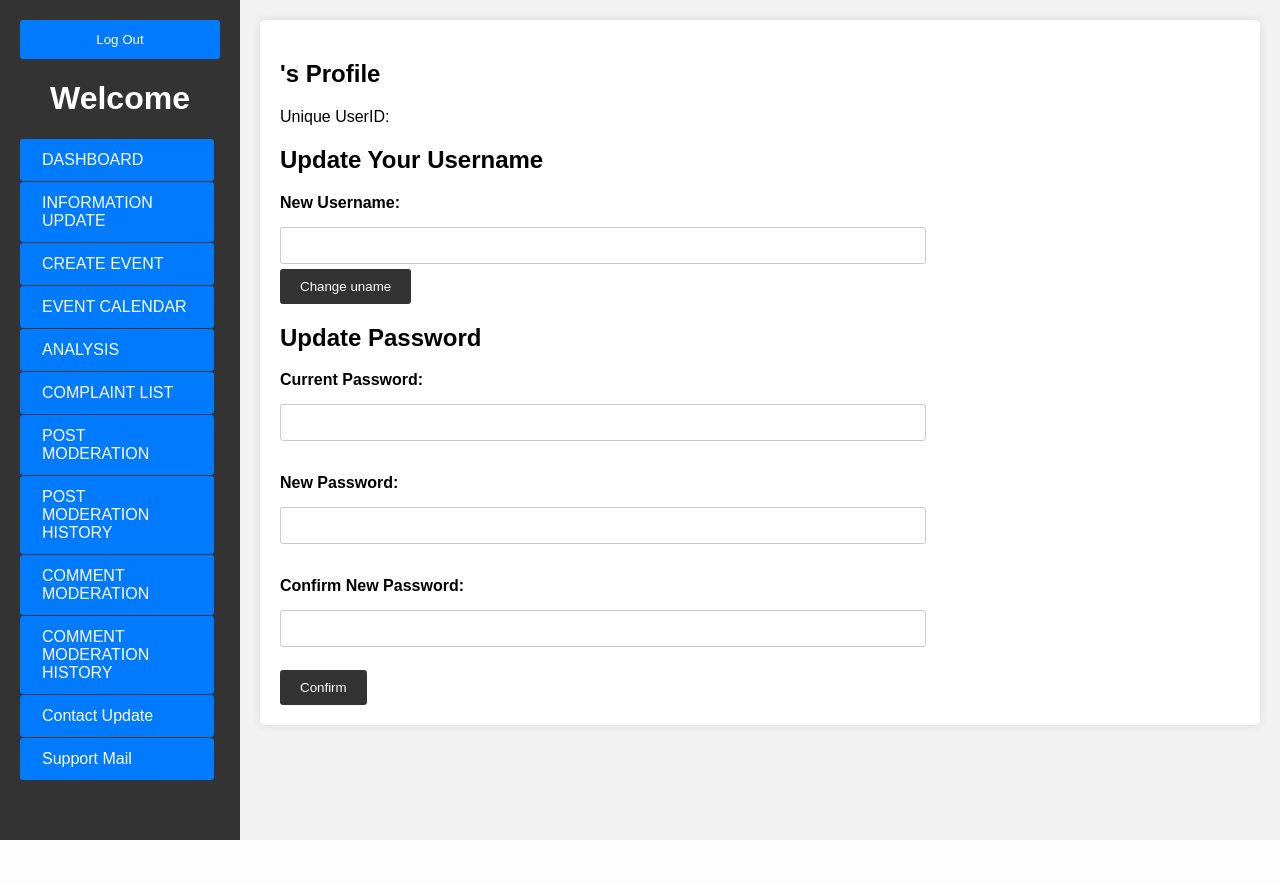
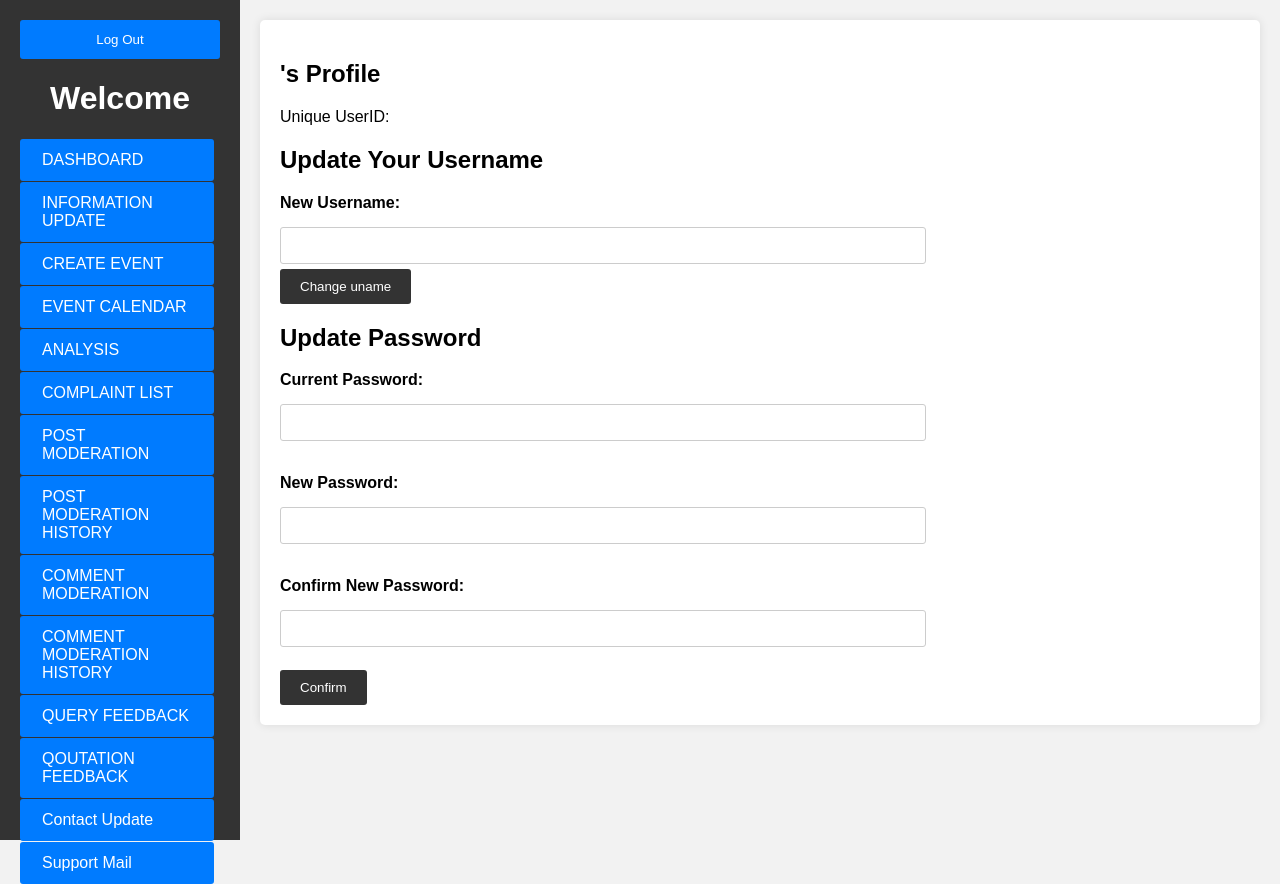
Before and after one commit to ACH1LL35/Event-Management, a PHP site: page /ModInfoUpdate.php in a window 1280 px wide. Before the commit the page ends 840 px from the top, so only its background shows below. Run offline with PHP 8.4, Linux system fonts and the light colour scheme; data comes from the database, SQL or seed files in the repository.

Commit message:
ADDED BUTTON

```diff
--- a/AdminAdd2Gallary.php
+++ b/AdminAdd2Gallary.php
@@ -165,6 +165,8 @@ if ($row = mysqli_fetch_assoc($result)) {
             <li><a href="#">POST MODERATION HISTORY</a></li>
             <li><a href="AdminCommentModeration.php">COMMENT MODERATION</a></li>
             <li><a href="#">COMMENT MODERATION HISTORY</a></li>
+            <li><a href="#">QUERY FEEDBACK</a></li>
+            <li><a href="#">QOUTATION FEEDBACK</a></li>
             <li><a href="AdminAdd2Gallary.php">ADD TO GALLERY</a></li>
             <li><a href="AdminUserManagement.php">USER MANAGEMENT</a></li>
         </ul>
--- a/AdminCommentModeration.php
+++ b/AdminCommentModeration.php
@@ -182,6 +182,8 @@ if ($row = mysqli_fetch_assoc($result)) {
             <li><a href="#">POST MODERATION HISTORY</a></li>
             <li><a href="AdminCommentModeration.php">COMMENT MODERATION</a></li>
             <li><a href="#">COMMENT MODERATION HISTORY</a></li>
+            <li><a href="#">QUERY FEEDBACK</a></li>
+            <li><a href="#">QOUTATION FEEDBACK</a></li>
             <li><a href="AdminAdd2Gallary.php">ADD TO GALLERY</a></li>
             <li><a href="AdminUserManagement.php">USER MANAGEMENT</a></li>
         </ul>
--- a/AdminComplaint.php
+++ b/AdminComplaint.php
@@ -182,6 +182,8 @@ if ($row = mysqli_fetch_assoc($result)) {
             <li><a href="#">POST MODERATION HISTORY</a></li>
             <li><a href="AdminCommentModeration.php">COMMENT MODERATION</a></li>
             <li><a href="#">COMMENT MODERATION HISTORY</a></li>
+            <li><a href="#">QUERY FEEDBACK</a></li>
+            <li><a href="#">QOUTATION FEEDBACK</a></li>
             <li><a href="AdminAdd2Gallary.php">ADD TO GALLERY</a></li>
             <li><a href="AdminUserManagement.php">USER MANAGEMENT</a></li>
         </ul>
--- a/AdminDemo.php
+++ b/AdminDemo.php
@@ -161,6 +161,8 @@ if ($row = mysqli_fetch_assoc($result)) {
             <li><a href="#">POST MODERATION HISTORY</a></li>
             <li><a href="AdminCommentModeration.php">COMMENT MODERATION</a></li>
             <li><a href="#">COMMENT MODERATION HISTORY</a></li>
+            <li><a href="#">QUERY FEEDBACK</a></li>
+            <li><a href="#">QOUTATION FEEDBACK</a></li>
             <li><a href="AdminAdd2Gallary.php">ADD TO GALLERY</a></li>
             <li><a href="AdminUserManagement.php">USER MANAGEMENT</a></li>
         </ul>
--- a/AdminEvent.php
+++ b/AdminEvent.php
@@ -163,6 +163,8 @@ if ($row = mysqli_fetch_assoc($result)) {
             <li><a href="#">POST MODERATION HISTORY</a></li>
             <li><a href="AdminCommentModeration.php">COMMENT MODERATION</a></li>
             <li><a href="#">COMMENT MODERATION HISTORY</a></li>
+            <li><a href="#">QUERY FEEDBACK</a></li>
+            <li><a href="#">QOUTATION FEEDBACK</a></li>
             <li><a href="AdminAdd2Gallary.php">ADD TO GALLERY</a></li>
             <li><a href="AdminUserManagement.php">USER MANAGEMENT</a></li>
         </ul>
--- a/AdminEventHistory.php
+++ b/AdminEventHistory.php
@@ -183,6 +183,8 @@ if ($row = mysqli_fetch_assoc($result)) {
             <li><a href="#">POST MODERATION HISTORY</a></li>
             <li><a href="AdminCommentModeration.php">COMMENT MODERATION</a></li>
             <li><a href="#">COMMENT MODERATION HISTORY</a></li>
+            <li><a href="#">QUERY FEEDBACK</a></li>
+            <li><a href="#">QOUTATION FEEDBACK</a></li>
             <li><a href="AdminAdd2Gallary.php">ADD TO GALLERY</a></li>
             <li><a href="AdminUserManagement.php">USER MANAGEMENT</a></li>
         </ul>
--- a/AdminModAccess.php
+++ b/AdminModAccess.php
@@ -217,6 +217,8 @@ if ($result->num_rows > 0) {
             <li><a href="#">POST MODERATION HISTORY</a></li>
             <li><a href="AdminCommentModeration.php">COMMENT MODERATION</a></li>
             <li><a href="#">COMMENT MODERATION HISTORY</a></li>
+            <li><a href="#">QUERY FEEDBACK</a></li>
+            <li><a href="#">QOUTATION FEEDBACK</a></li>
             <li><a href="AdminAdd2Gallary.php">ADD TO GALLERY</a></li>
             <li><a href="UserManagement.php">USER MANAGEMENT</a></li>
         </ul>
--- a/AdminModManagement.php
+++ b/AdminModManagement.php
@@ -157,6 +157,8 @@ if ($row = mysqli_fetch_assoc($result)) {
             <li><a href="#">POST MODERATION HISTORY</a></li>
             <li><a href="AdminCommentModeration.php">COMMENT MODERATION</a></li>
             <li><a href="#">COMMENT MODERATION HISTORY</a></li>
+            <li><a href="#">QUERY FEEDBACK</a></li>
+            <li><a href="#">QOUTATION FEEDBACK</a></li>
             <li><a href="AdminAdd2Gallary.php">ADD TO GALLERY</a></li>
             <li><a href="AdminUserManagement.php">USER MANAGEMENT</a></li>
         </ul>
--- a/AdminPanel.php
+++ b/AdminPanel.php
@@ -126,6 +126,8 @@ if ($row = mysqli_fetch_assoc($result)) {
             <li><a href="#">POST MODERATION HISTORY</a></li>
             <li><a href="AdminCommentModeration.php">COMMENT MODERATION</a></li>
             <li><a href="#">COMMENT MODERATION HISTORY</a></li>
+            <li><a href="#">QUERY FEEDBACK</a></li>
+            <li><a href="#">QOUTATION FEEDBACK</a></li>
             <li><a href="AdminAdd2Gallary.php">ADD TO GALLERY</a></li>
             <li><a href="AdminUserManagement.php">USER MANAGEMENT</a></li>
         </ul>
--- a/AdminPostModeration.php
+++ b/AdminPostModeration.php
@@ -182,6 +182,8 @@ if ($row = mysqli_fetch_assoc($result)) {
             <li><a href="#">POST MODERATION HISTORY</a></li>
             <li><a href="AdminCommentModeration.php">COMMENT MODERATION</a></li>
             <li><a href="#">COMMENT MODERATION HISTORY</a></li>
+            <li><a href="#">QUERY FEEDBACK</a></li>
+            <li><a href="#">QOUTATION FEEDBACK</a></li>
             <li><a href="AdminAdd2Gallary.php">ADD TO GALLERY</a></li>
             <li><a href="AdminUserManagement.php">USER MANAGEMENT</a></li>
         </ul>
--- a/AdminTicketCreation.php
+++ b/AdminTicketCreation.php
@@ -207,6 +207,8 @@ if ($row = mysqli_fetch_assoc($result)) {
             <li><a href="#">POST MODERATION HISTORY</a></li>
             <li><a href="AdminCommentModeration.php">COMMENT MODERATION</a></li>
             <li><a href="#">COMMENT MODERATION HISTORY</a></li>
+            <li><a href="#">QUERY FEEDBACK</a></li>
+            <li><a href="#">QOUTATION FEEDBACK</a></li>
         <li><a href="AdminAdd2Gallary.php">ADD TO GALLERY</a></li>
         <li><a href="AdminUserManagement.php">USER MANAGEMENT</a></li>
     </ul>
--- a/AdminTicketList.php
+++ b/AdminTicketList.php
@@ -157,6 +157,8 @@ if ($row = mysqli_fetch_assoc($result)) {
             <li><a href="#">POST MODERATION HISTORY</a></li>
             <li><a href="AdminCommentModeration.php">COMMENT MODERATION</a></li>
             <li><a href="#">COMMENT MODERATION HISTORY</a></li>
+            <li><a href="#">QUERY FEEDBACK</a></li>
+            <li><a href="#">QOUTATION FEEDBACK</a></li>
             <li><a href="AdminAdd2Gallary.php">ADD TO GALLERY</a></li>
             <li><a href="AdminUserManagement.php">USER MANAGEMENT</a></li>
         </ul>
--- a/AdminUserManagement.php
+++ b/AdminUserManagement.php
@@ -157,6 +157,8 @@ if ($row = mysqli_fetch_assoc($result)) {
             <li><a href="#">POST MODERATION HISTORY</a></li>
             <li><a href="AdminCommentModeration.php">COMMENT MODERATION</a></li>
             <li><a href="#">COMMENT MODERATION HISTORY</a></li>
+            <li><a href="#">QUERY FEEDBACK</a></li>
+            <li><a href="#">QOUTATION FEEDBACK</a></li>
             <li><a href="AdminAdd2Gallary.php">ADD TO GALLERY</a></li>
             <li><a href="AdminUserManagement.php">USER MANAGEMENT</a></li>
         </ul>
--- a/ModCommentModeration.php
+++ b/ModCommentModeration.php
@@ -167,6 +167,8 @@ if ($row = mysqli_fetch_assoc($result)) {
             <li><a href="#">POST MODERATION HISTORY</a></li>
             <li><a href="ModCommentModeration.php">COMMENT MODERATION</a></li>
             <li><a href="#">COMMENT MODERATION HISTORY</a></li>
+            <li><a href="#">QUERY FEEDBACK</a></li>
+            <li><a href="#">QOUTATION FEEDBACK</a></li>
             <li><a href="ModComplaint.php">Contact Update</a></li>
             <li><a href="ModComplaint.php">Support Mail</a></li>
         </ul>
--- a/ModComplaint.php
+++ b/ModComplaint.php
@@ -167,6 +167,8 @@ if ($row = mysqli_fetch_assoc($result)) {
             <li><a href="#">POST MODERATION HISTORY</a></li>
             <li><a href="ModCommentModeration.php">COMMENT MODERATION</a></li>
             <li><a href="#">COMMENT MODERATION HISTORY</a></li>
+            <li><a href="#">QUERY FEEDBACK</a></li>
+            <li><a href="#">QOUTATION FEEDBACK</a></li>
             <li><a href="ModComplaint.php">Contact Update</a></li>
             <li><a href="ModComplaint.php">Support Mail</a></li>
         </ul>
--- a/ModInfoUpdate.php
+++ b/ModInfoUpdate.php
@@ -207,6 +207,8 @@ $res = mysqli_query($conn, $sql);
             <li><a href="#">POST MODERATION HISTORY</a></li>
             <li><a href="ModCommentModeration.php">COMMENT MODERATION</a></li>
             <li><a href="#">COMMENT MODERATION HISTORY</a></li>
+            <li><a href="#">QUERY FEEDBACK</a></li>
+            <li><a href="#">QOUTATION FEEDBACK</a></li>
             <li><a href="ModComplaint.php">Contact Update</a></li>
             <li><a href="ModComplaint.php">Support Mail</a></li>
         </ul>
--- a/ModPanel.php
+++ b/ModPanel.php
@@ -167,6 +167,8 @@ if ($row = mysqli_fetch_assoc($result)) {
             <li><a href="#">POST MODERATION HISTORY</a></li>
             <li><a href="ModCommentModeration.php">COMMENT MODERATION</a></li>
             <li><a href="#">COMMENT MODERATION HISTORY</a></li>
+            <li><a href="#">QUERY FEEDBACK</a></li>
+            <li><a href="#">QOUTATION FEEDBACK</a></li>
             <li><a href="ModComplaint.php">Contact Update</a></li>
             <li><a href="ModComplaint.php">Support Mail</a></li>
         </ul>
--- a/ModPostModeration.php
+++ b/ModPostModeration.php
@@ -166,6 +166,8 @@ if ($row = mysqli_fetch_assoc($result)) {
             <li><a href="#">POST MODERATION HISTORY</a></li>
             <li><a href="ModCommentModeration.php">COMMENT MODERATION</a></li>
             <li><a href="#">COMMENT MODERATION HISTORY</a></li>
+            <li><a href="#">QUERY FEEDBACK</a></li>
+            <li><a href="#">QOUTATION FEEDBACK</a></li>
             <li><a href="ModComplaint.php">Contact Update</a></li>
             <li><a href="ModComplaint.php">Support Mail</a></li>
         </ul>
```
Also changed, not shown: AdminQueryF.php (added), AdminQuotationF.php (added).
